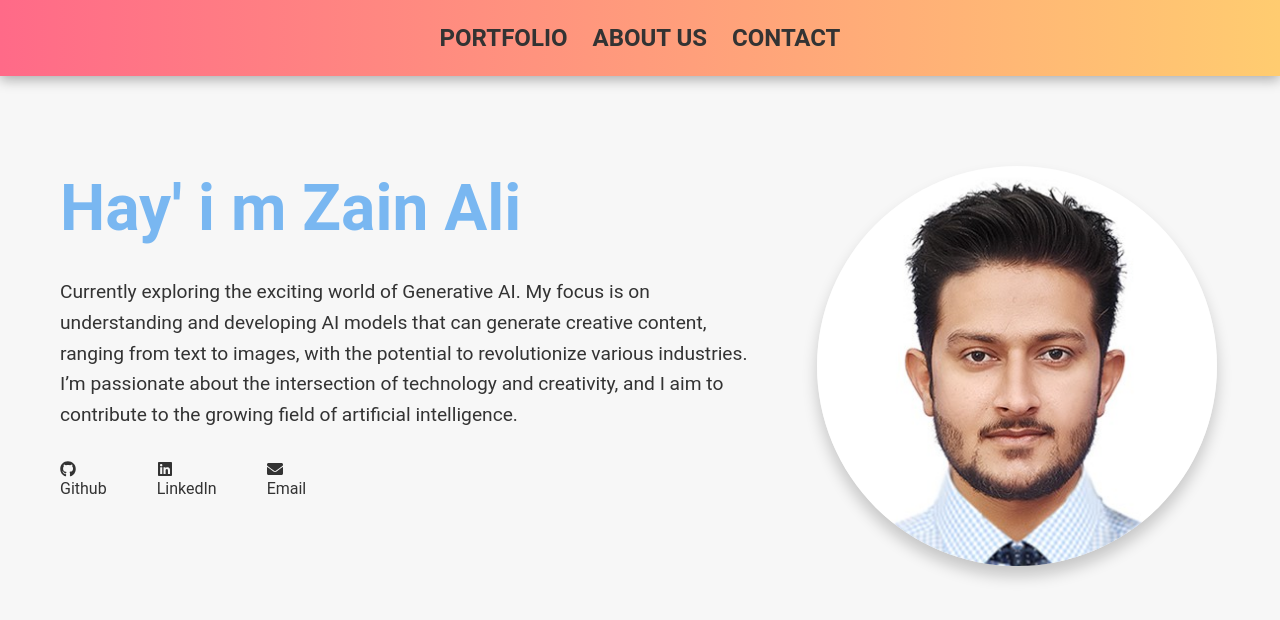
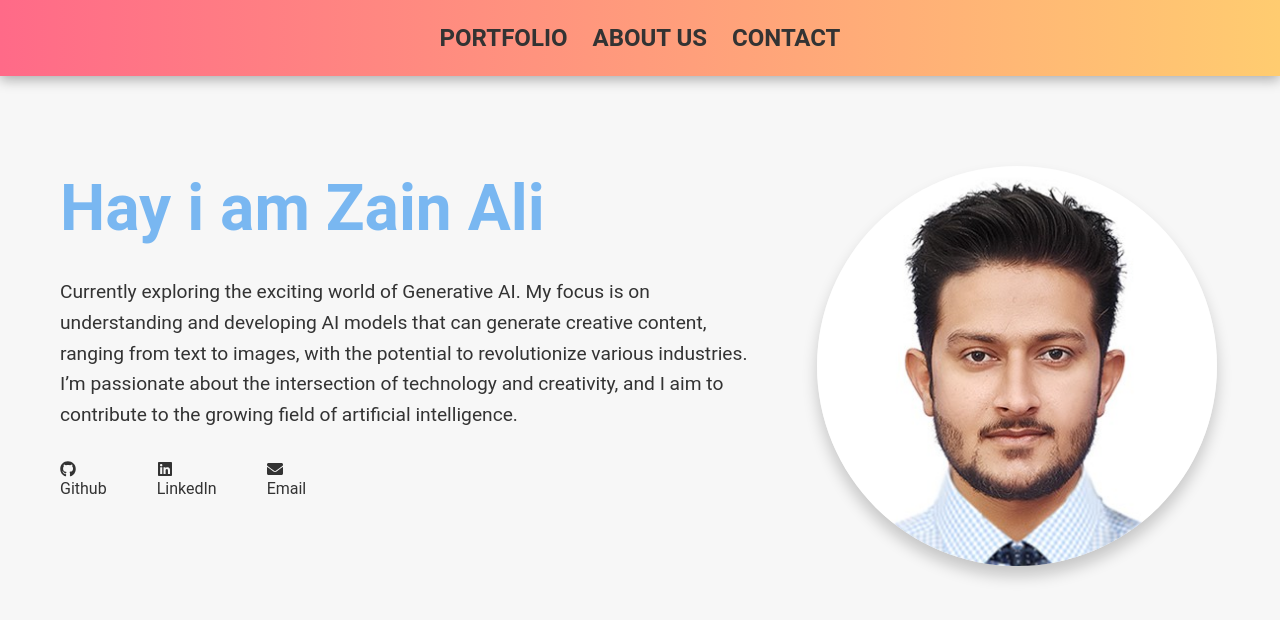
Before and after one commit to Zain-Ali-Mughal/q02-class-assignment-2-3, a Next.js app: page / in a window 1280 px wide. Shown: the top 620 px of the page. Built offline with nearby package versions, Linux system fonts and the light colour scheme.

Commit message:
Update page.tsx

```diff
--- a/src/app/page.tsx
+++ b/src/app/page.tsx
@@ -1,3 +1,4 @@
+import image from "../../public/profile.jpg";
 import Header from "@/components/header";
 import "./globals.css";
 import { FaGithub, FaLinkedin, FaEnvelope } from "react-icons/fa"; // Import icons
@@ -9,7 +10,7 @@ export default function Home() {
       <div className="main-content">
         {/* Left side: Introduction */}
         <div className="introduction">
-          <h1>Hay' i m Zain Ali</h1>
+          <h1>Hay i am Zain Ali</h1>
           <p >
             Currently exploring the exciting world of Generative AI. My focus is on
             understanding and developing AI models that can generate creative
```
